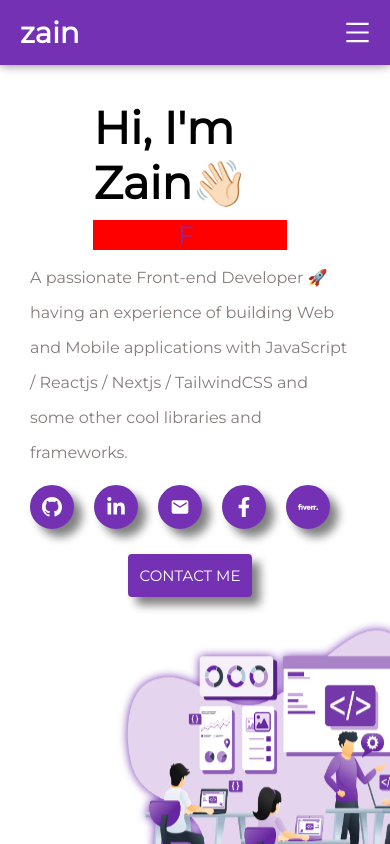
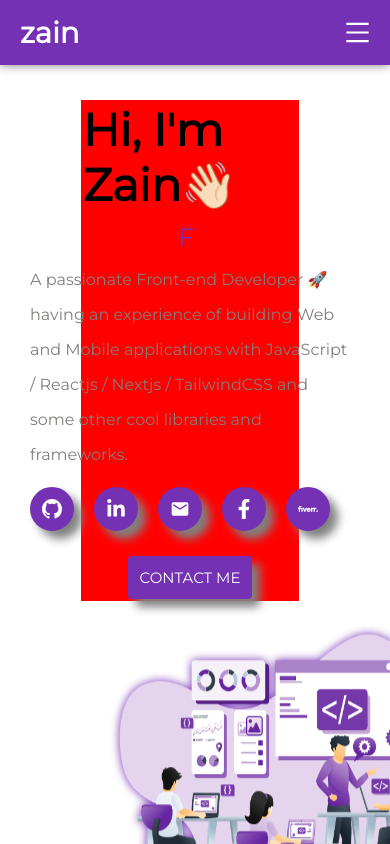
Before and after one commit to mzain42401/mzain, a React (Create React App) app: page / in a window 390 px wide. Shown: the top 844 px of the page. Built offline with nearby package versions, Linux system fonts and the light colour scheme.

Commit message:
aboutpage

```diff
--- a/src/components/home/home.module.css
+++ b/src/components/home/home.module.css
@@ -35,9 +35,10 @@
 }
 .homeCenterDiv .homeContentDiv{
   margin-right: 10px;
-  /* background-color: red; */
+  background-color: red;
   margin-top: 20px;
   width: 55%;
+
 }
 .homeCenterDiv .homeContentDiv h1{
     font-size: 45px;
@@ -191,10 +192,12 @@ scale: 1.2;
       font-size: 10px;
     }
     .homeCenterDiv{
+      width: 100%;
     justify-content: center;
 
-    }
-    .homeContentDiv{
+  }
+  .homeContentDiv{
+      border: 2px solid red;
       display: flex;
       flex-direction: column;
       align-items: center;
```
